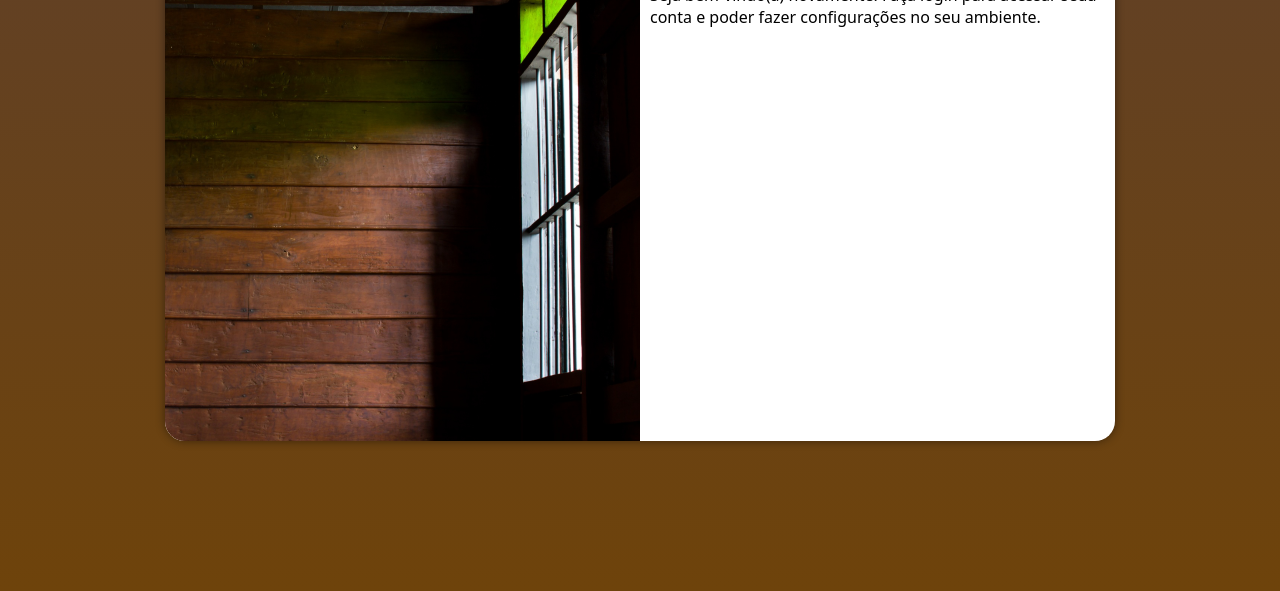
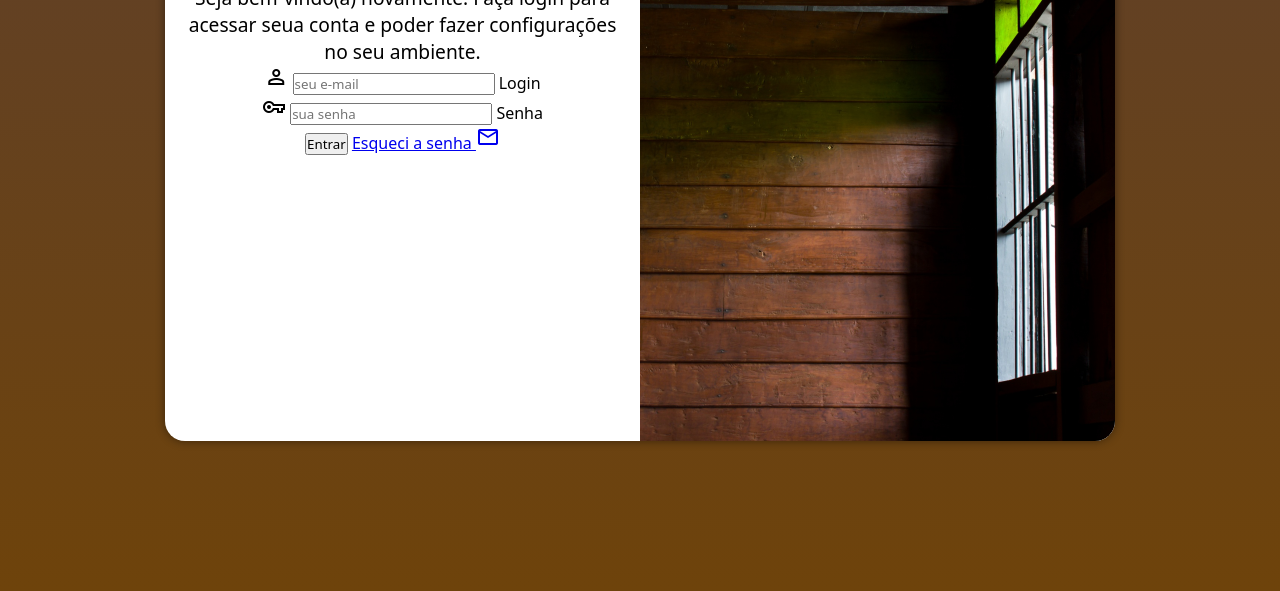
Before and after one commit to gdalucas/projeto-login, a plain HTML site: page index.html in a window 1280 px wide. Shown: the part 209-800 px from the top of the page. Drawn offline with nearby package versions, Linux system fonts and the light colour scheme.

Commit message:
Adicionei o formulario

```diff
--- a/estilos/media-query.css
+++ b/estilos/media-query.css
@@ -22,7 +22,8 @@
 }
 
 @media screen and (min-width: 992px) {
-    body {background-image: linear-gradient(to top, #6e430b, #5f402b);
+    body {
+        background-image: linear-gradient(to top, #6e430b, #5f402b);
     }
 
     section#login {
@@ -30,13 +31,17 @@
     }
 
     section#login > div#imagem {
-        float: left;
+        float: right;
         width: 50%;
         height: 100%;
     }
 
     section#login > div#formulario {
-        float: right;
+        float: left;
         width: 50%;
     }
+
+    div#formulario > p {
+        font-size: 1.2em;
+    }
 }
--- a/estilos/style.css
+++ b/estilos/style.css
@@ -56,3 +56,12 @@ section#login > div#formulario {
     padding: 10px;
 
 }
+
+div#formulario {
+    text-align: center;
+    margin-bottom: 10px;
+}
+
+div#formulario > p {
+    font-size: 0.8em;
+}
--- a/index.html
+++ b/index.html
@@ -4,6 +4,7 @@
     <meta charset="UTF-8">
     <meta http-equiv="X-UA-Compatible" content="IE=edge">
     <meta name="viewport" content="width=device-width, initial-scale=1.0">
+    <link rel="stylesheet" href="https://fonts.googleapis.com/css2?family=Material+Symbols+Outlined:opsz,wght,FILL,GRAD@48,400,0,0" />
     <link rel="stylesheet" href="estilos/style.css">
     <link rel="stylesheet" href="estilos/media-query.css">
     <title>Login</title>
@@ -16,7 +17,26 @@
             <div id="formulario">
                 <h1>Login</h1>
                 <p>Seja bem-vindo(a) novamente. Faça login para acessar seua conta e poder fazer configurações no seu ambiente.</p>
-                <form action="login.php" method="post">
+                <form action="login.php" method="post" autocomplete="on">
+                   <div class="campo">
+                    <span class="material-symbols-outlined">
+                        person
+                        </span>
+                        <input type="email" name="login" id="ilogin" placeholder="seu e-mail" autocomplete="email" required maxlength="30">
+                        <label for="ilogin">Login</label>
+                   </div>
+                    <div class="campo">
+                        <span class="material-symbols-outlined">
+                            vpn_key
+                            </span>
+                        <input type="password" name="senha" id="isenha" placeholder="sua senha" autocomplete="current-password" required minlength="8" maxlength="20">
+                        <label for="isenha">Senha</label>
+                    </div>
+                    <input type="submit" value="Entrar">
+                    <a href="esqueci.html">Esqueci a senha <span class="material-symbols-outlined">
+                        mail
+                        </span>
+                    </a>
                 </form>
             </div>
         </section>
```
